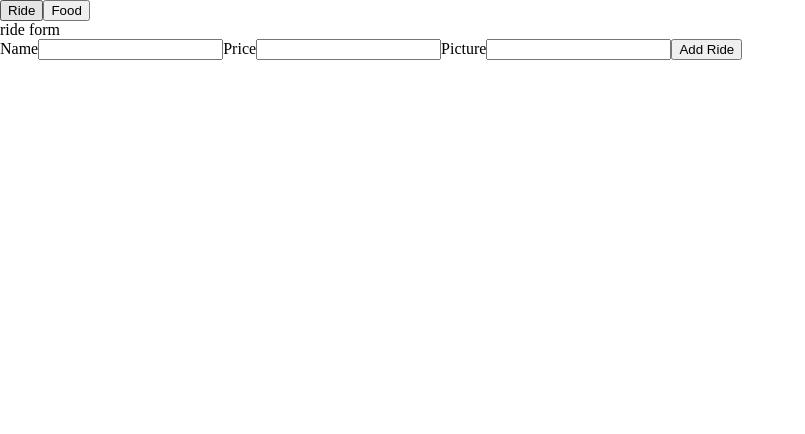
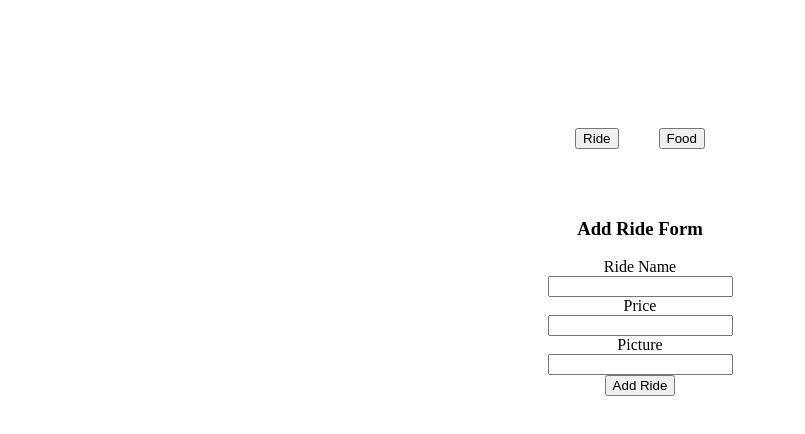
Before and after one commit to ZahraaAlhawaj/DreamScapeParks, a React (Vite) app: page /add in a window 1280 px wide. Shown: the top 434 px of the page, without its empty margins (0-805 px from the left). Built offline with nearby package versions, Linux system fonts and the light colour scheme.

Commit message:
init style

```diff
--- a/src/App.css
+++ b/src/App.css
@@ -1,3 +1,27 @@
 body {
   margin: 0;
 }
+
+.add-page {
+  margin-top: 10%;
+  display: flex;
+  flex-direction: column;
+  align-items: center;
+}
+
+.toggle-buttons {
+  display: flex;
+  gap: 40px;
+  margin-bottom: 50px;
+  align-items: center;
+}
+
+.add-form {
+  display: flex;
+  flex-direction: column;
+  align-items: center;
+}
+
+.form-title {
+  text-align: center;
+}
--- a/src/components/AddPage.jsx
+++ b/src/components/AddPage.jsx
@@ -24,7 +24,7 @@ const AddPage = () => {
 
   return (
     <div className="add-page">
-      <section className="toggle-form">
+      <section className="toggle-buttons">
         <button onClick={toggleForm} value="ride">
           Ride
         </button>
--- a/src/components/FoodForm.jsx
+++ b/src/components/FoodForm.jsx
@@ -20,9 +20,9 @@ const FoodForm = () => {
 
   return (
     <div>
-      Food Form
-      <form onSubmit={handleSubmit}>
-        <label htmlFor="name">Food</label>
+      <h3 className="form-title">Add Food Form</h3>
+      <form onSubmit={handleSubmit} className="add-form">
+        <label htmlFor="name">Food Name</label>
         <input id="name" type="text" ref={formRef.name} />
         <label htmlFor="price">Price</label>
         <input id="price" type="number" ref={formRef.price} />
--- a/src/components/RideForm.jsx
+++ b/src/components/RideForm.jsx
@@ -19,9 +19,9 @@ const RideForm = () => {
 
   return (
     <div>
-      ride form
-      <form onSubmit={handleSubmit}>
-        <label htmlFor="name">Name</label>
+      <h3 className="form-title">Add Ride Form</h3>
+      <form onSubmit={handleSubmit} className="add-form">
+        <label htmlFor="name">Ride Name</label>
         <input id="name" type="text" ref={formRef.name} />
         <label htmlFor="price">Price</label>
         <input id="price" type="number" ref={formRef.price} />
```
